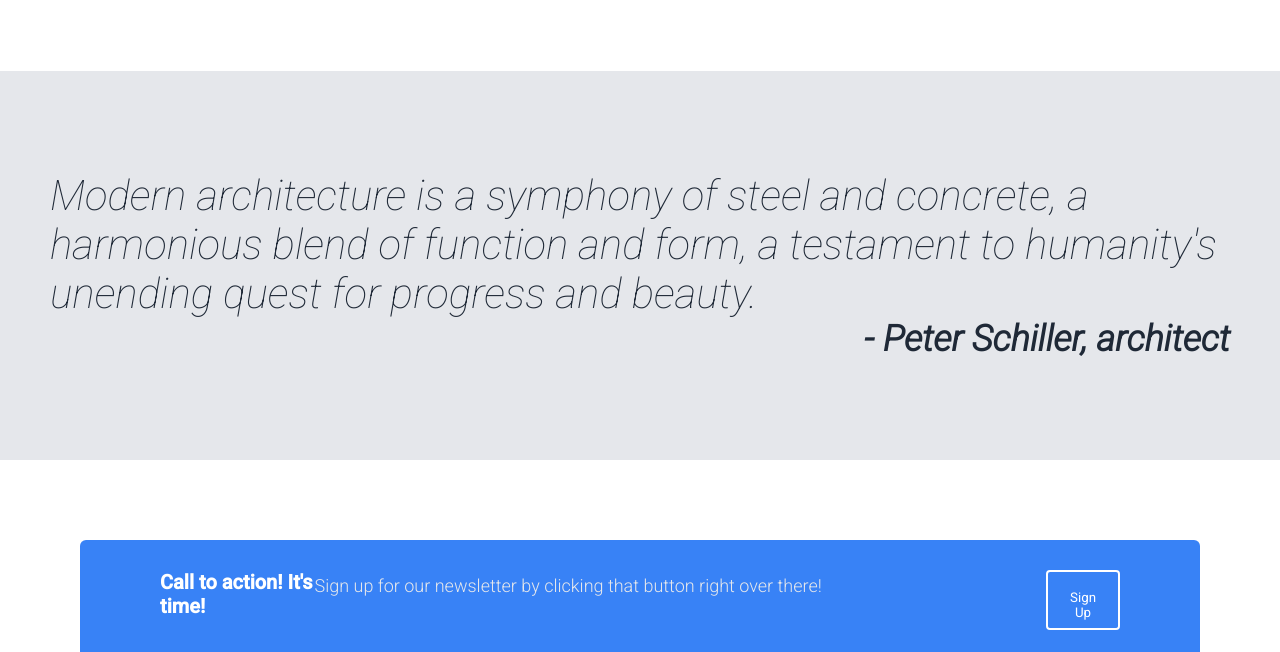
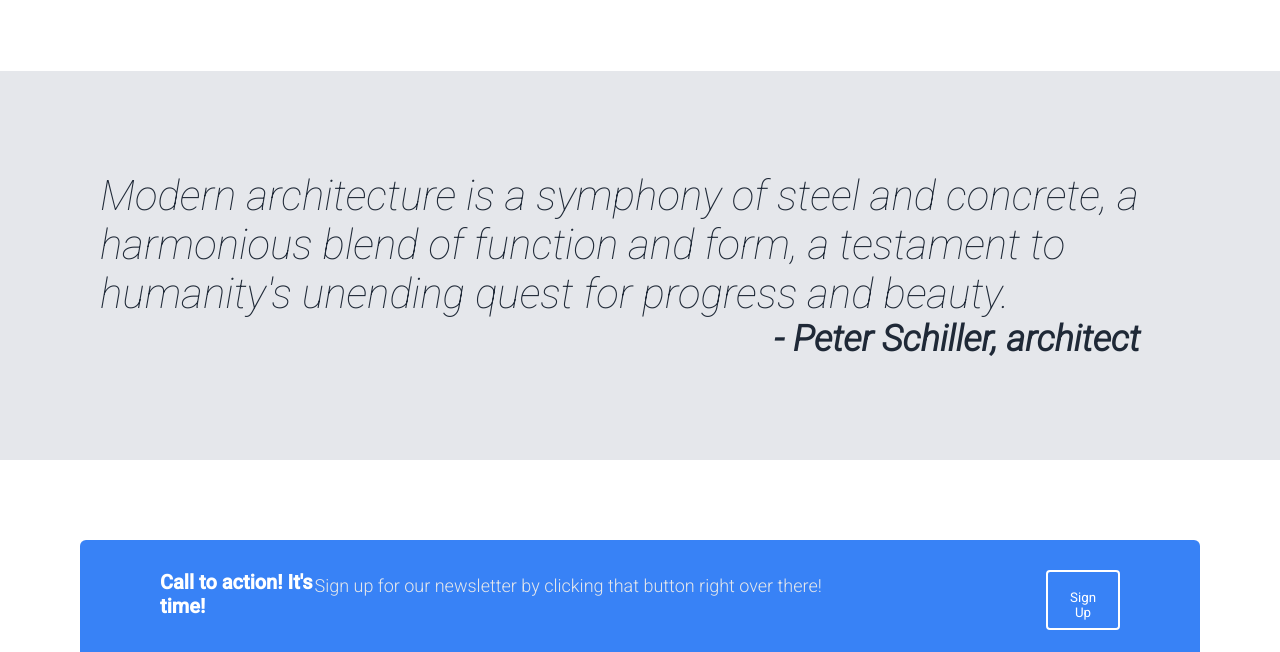
Before and after one commit to scottwright-dev/odin-project-landing-page, a plain HTML site: page index.html in a window 1280 px wide. Shown: the part 637-1289 px from the top of the page. Drawn offline with Linux system fonts and the light colour scheme.

Commit message:
align author text with body text in quote section

```diff
--- a/stylesheet.css
+++ b/stylesheet.css
@@ -165,13 +165,13 @@ button {
   font-size: 36px;
   color: #1f2937;
   font-style: italic;
-  padding: 100px 50px;
+  padding: 100px;
 }
 
 .author {
-  margin-top: 0px;
   align-self: end;
   font-weight: 900;
+  padding-right: 40px;
 }
 
 .call-to-action {
```
